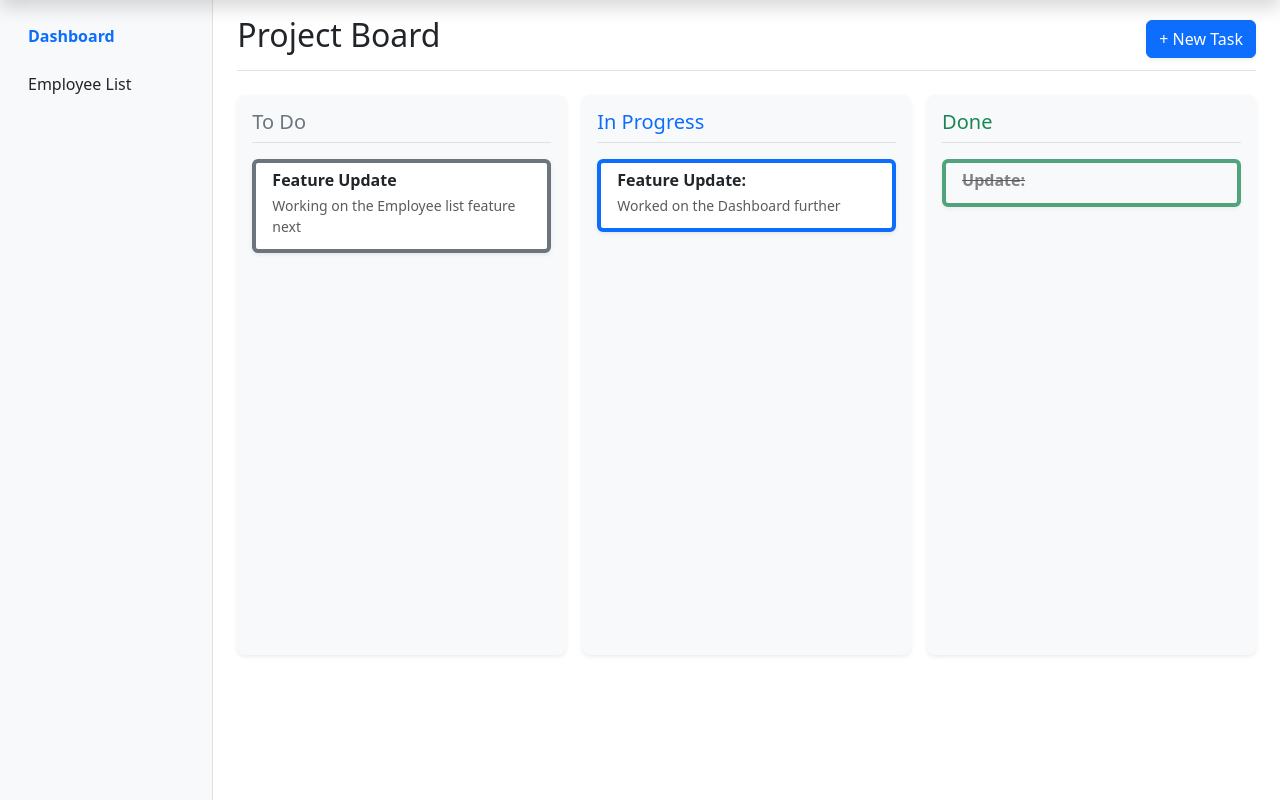
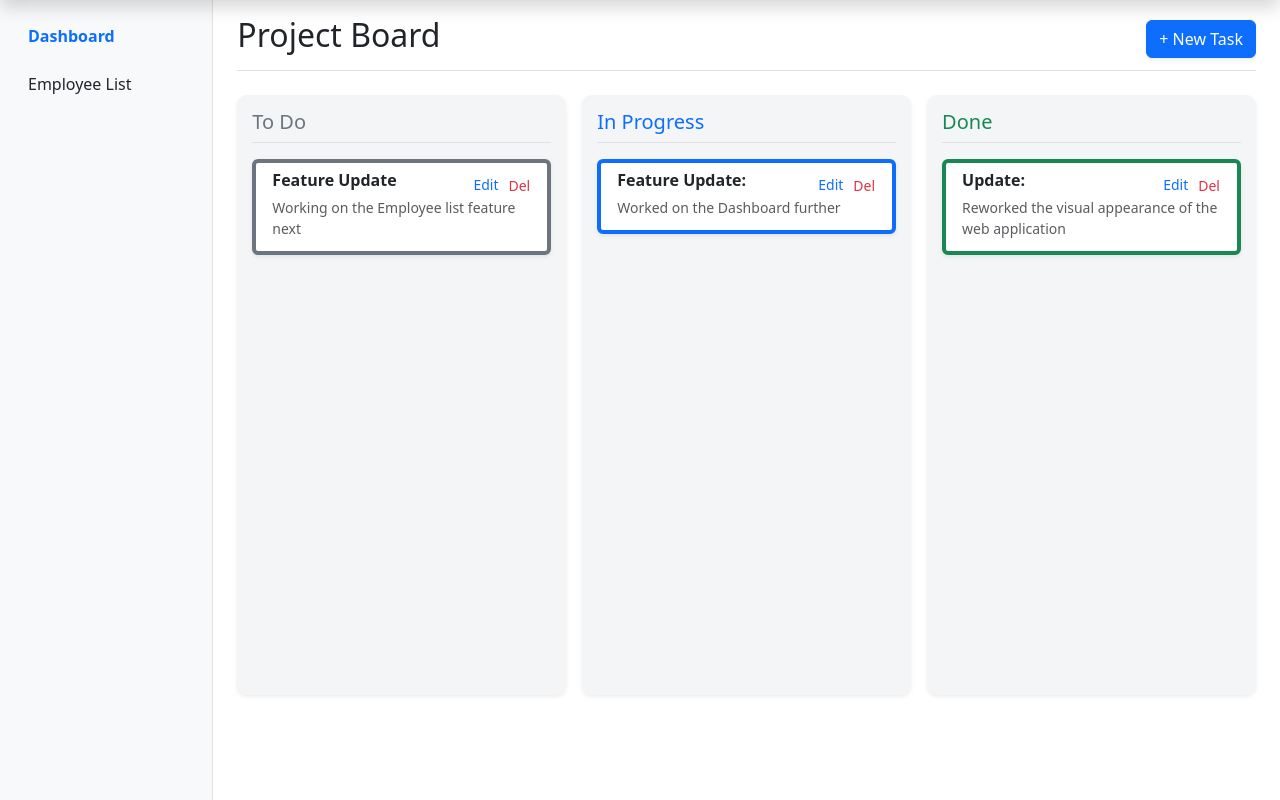
Before and after one commit to Tafadzwa18/kanban_web_visualizer-, a Django app: page / in a window 1280 px wide. Shown: the part 56-856 px from the top of the page. Run offline with Django 5.2, Linux system fonts and the light colour scheme; data comes from the database, SQL or seed files in the repository.

Commit message:
Implement task management features: create, edit, and delete tasks with modal support

```diff
--- a/tasks/views.py
+++ b/tasks/views.py
@@ -1,15 +1,31 @@
-from django.shortcuts import redirect, render
+from django.shortcuts import get_object_or_404, redirect, render
 from .models import *
 
 # Create your views here.
 def kanban_view(request):
     if request.method == "POST":
-        title = request.POST.get('title')
-        description = request.POST.get('description')
-        status = request.POST.get('status')
+        action = request.POST.get('action')
 
-        # Create the new task using the data from the modal
-        Task.objects.create(title=title, description=description, status=status)
+        if action == "create":
+            Task.objects.create(
+                title=request.POST.get('title'),
+                description=request.POST.get('description'),
+                status=request.POST.get('status')
+            )
+
+        elif action == "edit":
+            task_id = request.POST.get('task_id')
+            task = get_object_or_404(Task, id=task_id)
+            task.title = request.POST.get('title')
+            task.description = request.POST.get('description')
+            task.status = request.POST.get('status')
+            task.save()
+
+        elif action == "delete":
+            task_id = request.POST.get('task_id')
+            task = get_object_or_404(Task, id=task_id)
+            task.delete()
+
         return redirect('kanban')
 
     tasks = Task.objects.all()
--- a/templates/kanban.html
+++ b/templates/kanban.html
@@ -6,16 +6,10 @@
     <title>Kanban Dashboard</title>
     <link href="https://cdn.jsdelivr.net/npm/bootstrap@5.3.0/dist/css/bootstrap.min.css" rel="stylesheet">
     <style>
-        .kanban-col {
-            min-height: 70vh;
-            background-color: #f8f9fa;
-            border-radius: 8px;
-            padding: 15px;
-        }
-        .sidebar {
-            min-height: 100vh;
-            box-shadow: inset -1px 0 0 rgba(0, 0, 0, .1);
-        }
+        .kanban-col { min-height: 75vh; background-color: #f4f5f7; border-radius: 10px; padding: 15px; }
+        .sidebar { min-height: 100vh; box-shadow: inset -1px 0 0 rgba(0, 0, 0, .1); }
+        .card-kanban { cursor: pointer; transition: transform 0.1s; }
+        .card-kanban:hover { transform: scale(1.02); }
     </style>
 </head>
 <body>
@@ -30,16 +24,8 @@
             <nav class="col-md-2 d-none d-md-block bg-light sidebar">
                 <div class="position-sticky pt-3">
                     <ul class="nav flex-column">
-                        <li class="nav-item mb-2">
-                            <a class="nav-link active fw-bold" href="{% url 'kanban' %}">
-                                <i class="bi bi-layout-three-columns"></i> Dashboard
-                            </a>
-                        </li>
-                        <li class="nav-item">
-                            <a class="nav-link text-dark" href="{% url 'employee_list' %}">
-                                <i class="bi bi-people"></i> Employee List
-                            </a>
-                        </li>
+                        <li class="nav-item mb-2"><a class="nav-link active fw-bold" href="{% url 'kanban' %}">Dashboard</a></li>
+                        <li class="nav-item"><a class="nav-link text-dark" href="{% url 'employee_list' %}">Employee List</a></li>
                     </ul>
                 </div>
             </nav>
@@ -47,9 +33,7 @@
             <main class="col-md-10 ms-sm-auto px-md-4">
                 <div class="d-flex justify-content-between align-items-center pt-3 pb-2 mb-4 border-bottom">
                     <h1 class="h2">Project Board</h1>
-                    <button type="button" class="btn btn-primary shadow-sm" data-bs-toggle="modal" data-bs-target="#createTaskModal">
-                        + New Task
-                    </button>
+                    <button type="button" class="btn btn-primary shadow-sm" data-bs-toggle="modal" data-bs-target="#createTaskModal">+ New Task</button>
                 </div>
 
                 <div class="row g-3">
@@ -59,10 +43,7 @@
                             <div class="list-group">
                                 {% for task in tasks %}
                                     {% if task.status == 'todo' %}
-                                        <div class="list-group-item list-group-item-action shadow-sm mb-2 rounded border-start border-4 border-secondary">
-                                            <h6 class="mb-1 fw-bold">{{ task.title }}</h6>
-                                            <p class="mb-1 small text-muted">{{ task.description|truncatewords:15 }}</p>
-                                        </div>
+                                        {% include "partials/task_card.html" with color="secondary" %}
                                     {% endif %}
                                 {% endfor %}
                             </div>
@@ -75,10 +56,7 @@
                             <div class="list-group">
                                 {% for task in tasks %}
                                     {% if task.status == 'in_progress' %}
-                                        <div class="list-group-item list-group-item-action shadow-sm mb-2 rounded border-start border-4 border-primary">
-                                            <h6 class="mb-1 fw-bold">{{ task.title }}</h6>
-                                            <p class="mb-1 small text-muted">{{ task.description|truncatewords:15 }}</p>
-                                        </div>
+                                        {% include "partials/task_card.html" with color="primary" %}
                                     {% endif %}
                                 {% endfor %}
                             </div>
@@ -91,9 +69,7 @@
                             <div class="list-group">
                                 {% for task in tasks %}
                                     {% if task.status == 'done' %}
-                                        <div class="list-group-item list-group-item-action shadow-sm mb-2 rounded border-start border-4 border-success bg-light text-decoration-line-through opacity-75">
-                                            <h6 class="mb-1 fw-bold text-muted">{{ task.title }}</h6>
-                                        </div>
+                                        {% include "partials/task_card.html" with color="success" %}
                                     {% endif %}
                                 {% endfor %}
                             </div>
@@ -109,21 +85,22 @@
             <div class="modal-content">
                 <form method="POST">
                     {% csrf_token %}
+                    <input type="hidden" name="action" value="create">
                     <div class="modal-header bg-primary text-white">
                         <h5 class="modal-title">Create New Task</h5>
-                        <button type="button" class="btn-close btn-close-white" data-bs-dismiss="modal" aria-label="Close"></button>
+                        <button type="button" class="btn-close btn-close-white" data-bs-dismiss="modal"></button>
                     </div>
                     <div class="modal-body">
                         <div class="mb-3">
-                            <label class="form-label fw-bold">Task Title</label>
-                            <input type="text" name="title" class="form-control" placeholder="What needs to be done?" required>
+                            <label class="form-label fw-bold">Title</label>
+                            <input type="text" name="title" class="form-control" required>
                         </div>
                         <div class="mb-3">
                             <label class="form-label fw-bold">Description</label>
-                            <textarea name="description" class="form-control" rows="3" placeholder="Add some details..."></textarea>
+                            <textarea name="description" class="form-control" rows="3"></textarea>
                         </div>
                         <div class="mb-3">
-                            <label class="form-label fw-bold">Status</label>
+                            <label class="form-label fw-bold">Initial Status</label>
                             <select name="status" class="form-select">
                                 <option value="todo">To Do</option>
                                 <option value="in_progress">In Progress</option>
@@ -132,8 +109,7 @@
                         </div>
                     </div>
                     <div class="modal-footer">
-                        <button type="button" class="btn btn-outline-secondary" data-bs-dismiss="modal">Cancel</button>
-                        <button type="submit" class="btn btn-primary">Save Task</button>
+                        <button type="submit" class="btn btn-primary w-100">Save Task</button>
                     </div>
                 </form>
             </div>
--- /dev/null
+++ b/templates/partials/task_card.html
@@ -0,0 +1,52 @@
+<div class="list-group-item card-kanban shadow-sm mb-2 rounded border-start border-4 border-{{ color }}">
+    <div class="d-flex justify-content-between align-items-start">
+        <h6 class="mb-1 fw-bold">{{ task.title }}</h6>
+        <div class="btn-group">
+            <button class="btn btn-sm text-primary p-0 me-2" data-bs-toggle="modal" data-bs-target="#editModal{{ task.id }}">Edit</button>
+            <form method="POST" style="display:inline;">
+                {% csrf_token %}
+                <input type="hidden" name="action" value="delete">
+                <input type="hidden" name="task_id" value="{{ task.id }}">
+                <button type="submit" class="btn btn-sm text-danger p-0" onclick="return confirm('Delete this task?')">Del</button>
+            </form>
+        </div>
+    </div>
+    <p class="mb-1 small text-muted">{{ task.description|truncatewords:10 }}</p>
+</div>
+
+<div class="modal fade" id="editModal{{ task.id }}" tabindex="-1" aria-hidden="true">
+    <div class="modal-dialog modal-dialog-centered">
+        <div class="modal-content text-dark">
+            <form method="POST">
+                {% csrf_token %}
+                <input type="hidden" name="action" value="edit">
+                <input type="hidden" name="task_id" value="{{ task.id }}">
+                <div class="modal-header">
+                    <h5 class="modal-title">Edit Task</h5>
+                    <button type="button" class="btn-close" data-bs-dismiss="modal"></button>
+                </div>
+                <div class="modal-body text-start">
+                    <div class="mb-3">
+                        <label class="form-label">Title</label>
+                        <input type="text" name="title" class="form-control" value="{{ task.title }}" required>
+                    </div>
+                    <div class="mb-3">
+                        <label class="form-label">Description</label>
+                        <textarea name="description" class="form-control" rows="3">{{ task.description }}</textarea>
+                    </div>
+                    <div class="mb-3">
+                        <label class="form-label">Status</label>
+                        <select name="status" class="form-select">
+                            <option value="todo" {% if task.status == 'todo' %}selected{% endif %}>To Do</option>
+                            <option value="in_progress" {% if task.status == 'in_progress' %}selected{% endif %}>In Progress</option>
+                            <option value="done" {% if task.status == 'done' %}selected{% endif %}>Done</option>
+                        </select>
+                    </div>
+                </div>
+                <div class="modal-footer">
+                    <button type="submit" class="btn btn-primary">Update Task</button>
+                </div>
+            </form>
+        </div>
+    </div>
+</div>
```
